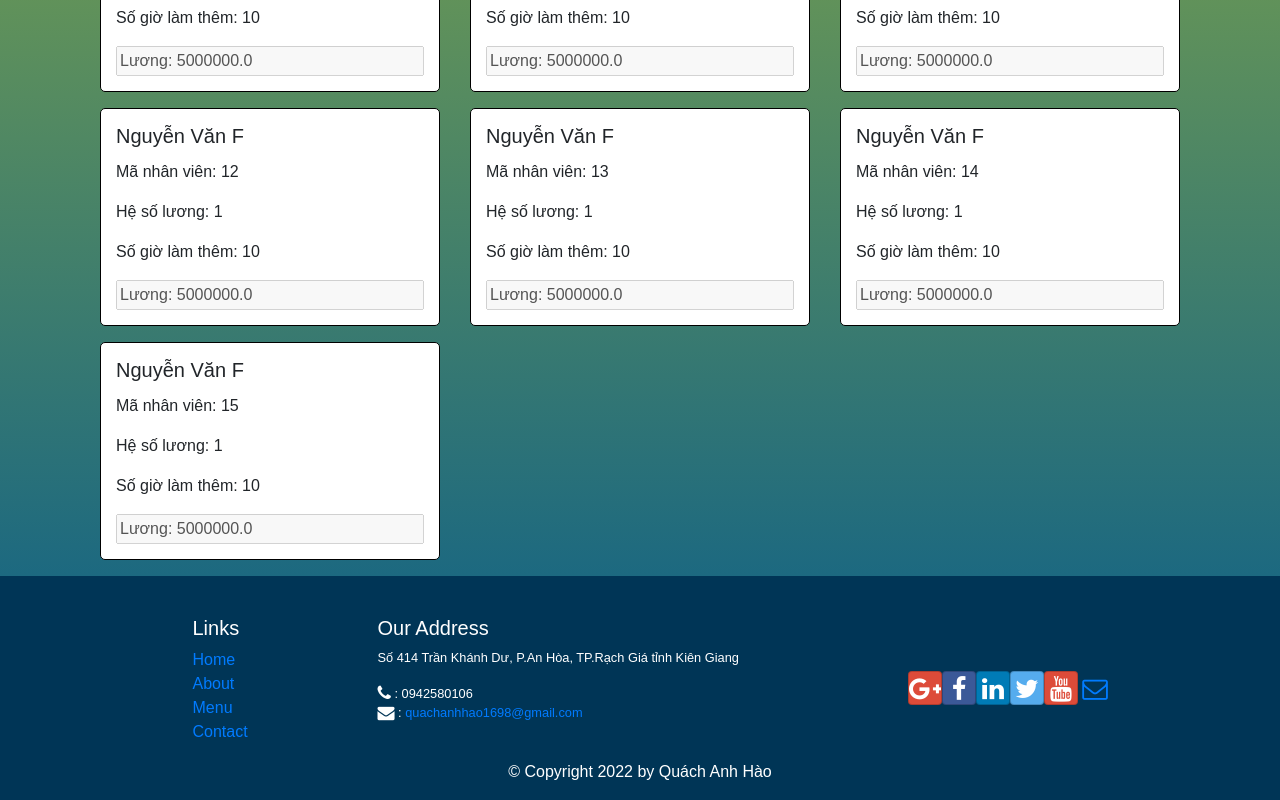
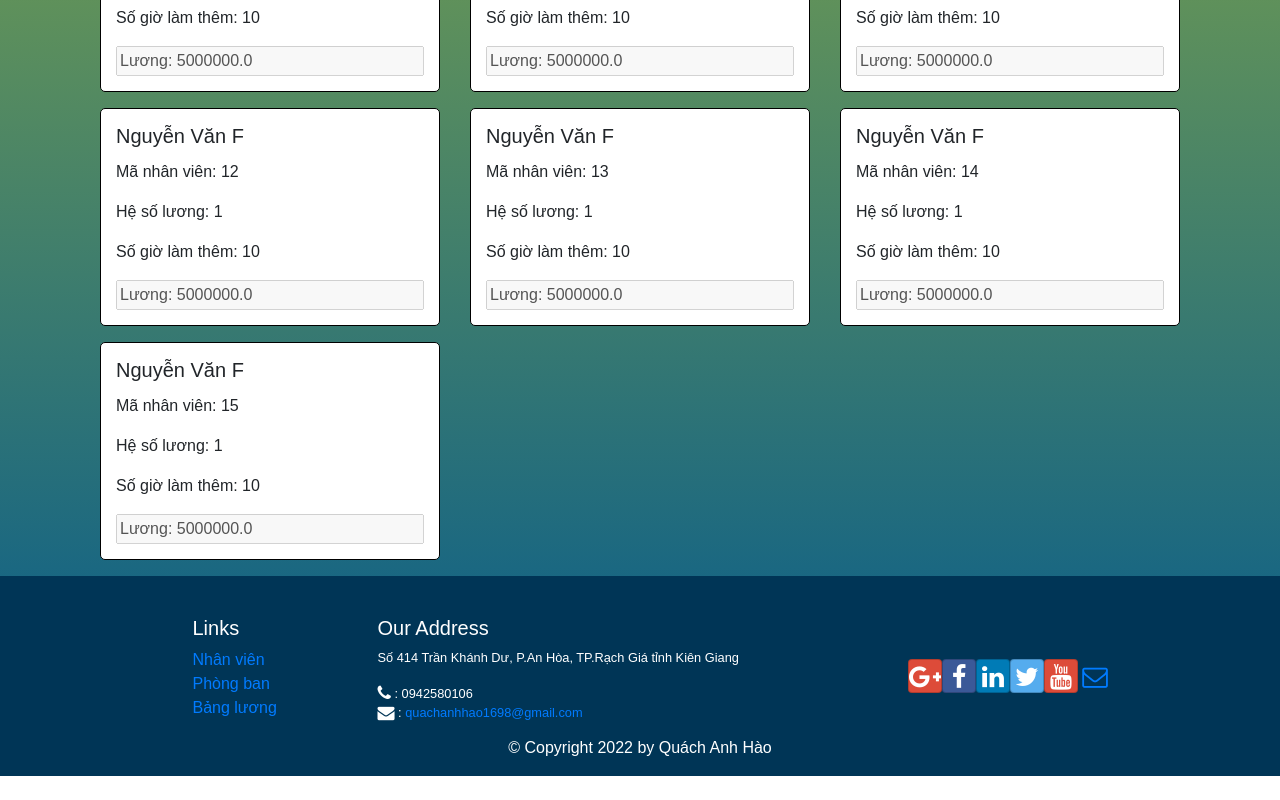
Before and after one commit to quachanhhao1698/Funix_RJS101x_01-A_VN_DN, a React (Create React App) app: page /bangluong in a window 1280 px wide. Shown: the part 1048-1848 px from the top of the page. After the commit the page ends 1824 px from the top, so only its background shows below. Built offline with nearby package versions, Linux system fonts and the light colour scheme.

Commit message:
Fix footer.js file

```diff
--- a/src/components/Footer.js
+++ b/src/components/Footer.js
@@ -1,4 +1,5 @@
 import React from 'react';
+import {Link} from 'react-router-dom';
 
 function Footer(props) {
     return(
@@ -8,10 +9,10 @@ function Footer(props) {
                 <div className="col-4 offset-1 col-sm-2">
                     <h5>Links</h5>
                     <ul className="list-unstyled">
-                        <li><a href="/">Home</a></li>
-                        <li><a href="/">About</a></li>
-                        <li><a href="/">Menu</a></li>
-                        <li><a href="contactus.html">Contact</a></li>
+                        <li><Link to={"/nhanvien"}>Nhân viên</Link></li>
+                        <li><Link to={"/phongban"}>Phòng ban</Link></li>
+                        <li><Link to={"/bangluong"}>Bảng lương</Link></li>
+
                     </ul>
                 </div>
                 <div className="col-7 col-sm-5">
```
